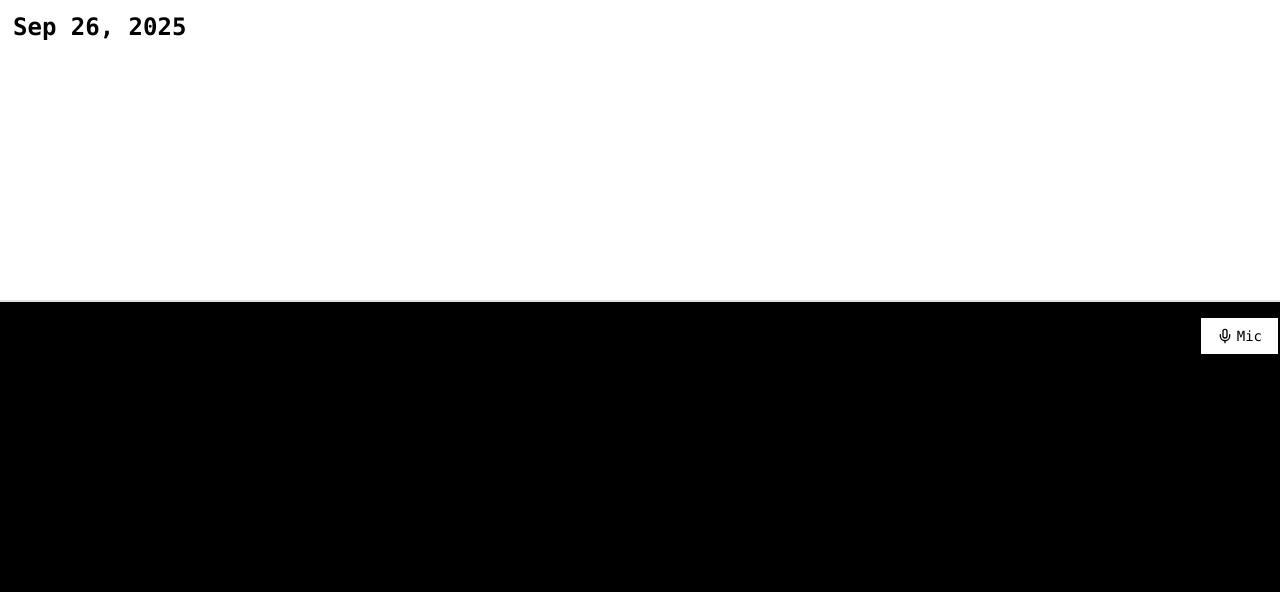
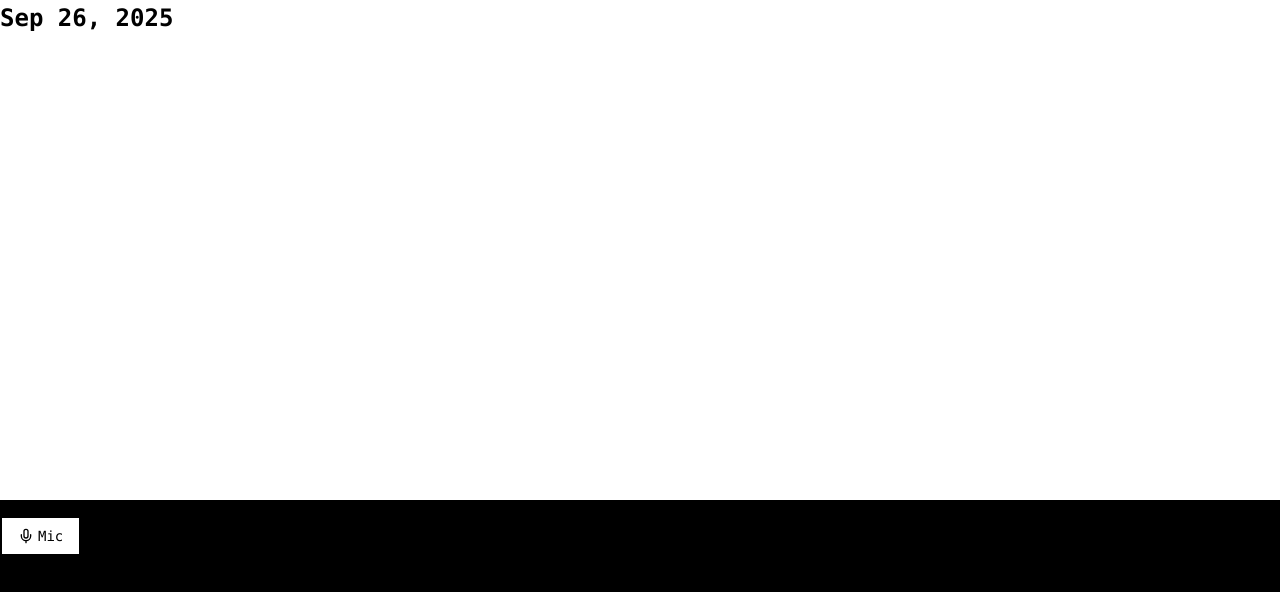
Before and after one commit to yung-tsai/clearcache, a React (Vite) app: page /app/new in a window 1280 px wide. Shown: the top 592 px of the page. Built offline with nearby package versions, Linux system fonts and the light colour scheme; the HTML template or start-up script is replaced by a standard one; a web font is replaced by a local one.

Commit message:
Refactor journal editor styling

```diff
--- a/src/components/JournalEditor.tsx
+++ b/src/components/JournalEditor.tsx
@@ -376,8 +376,8 @@ export default function JournalEditor({ entryId, onDelete }: JournalEditorProps)
   }, []);
 
   return (
-    <div className="space-y-4">
-      <div>
+    <div className="space-y-4 h-full flex flex-col">
+      <div className="flex-1">
         <div
           ref={contentRef}
           contentEditable
@@ -385,25 +385,13 @@ export default function JournalEditor({ entryId, onDelete }: JournalEditorProps)
           onInput={handleContentChange}
           onKeyDown={handleKeyDown}
           onPaste={handlePaste}
-          className="min-h-[300px] font-mono resize-none border border-input bg-white px-3 py-2 text-sm ring-offset-background placeholder:text-muted-foreground focus-visible:outline-none focus-visible:ring-2 focus-visible:ring-ring focus-visible:ring-offset-2 disabled:cursor-not-allowed disabled:opacity-50 rounded-md"
+          className="min-h-[500px] h-full font-mono resize-none bg-white text-sm focus-visible:outline-none"
           style={{ lineHeight: '1.5' }}
         />
       </div>
 
-      <div className="flex gap-2 justify-end">
-        {entryId && (
-          <Button
-            type="button"
-            variant="destructive"
-            onClick={handleDelete}
-            disabled={loading}
-            className="mac-button flex items-center gap-1"
-          >
-            <Trash2 size={12} />
-            Delete
-          </Button>
-        )}
-
+      <div className="flex gap-2 justify-between items-center">
+        <div>
           {isSupported && (
             <Button
               type="button"
@@ -418,6 +406,22 @@ export default function JournalEditor({ entryId, onDelete }: JournalEditorProps)
           )}
         </div>
 
+        <div>
+          {entryId && (
+            <Button
+              type="button"
+              variant="destructive"
+              onClick={handleDelete}
+              disabled={loading}
+              className="mac-button flex items-center gap-1"
+            >
+              <Trash2 size={12} />
+              Delete
+            </Button>
+          )}
+        </div>
+      </div>
+
       {isListening && (
         <div className="text-center text-sm font-mono text-muted-foreground">
           🎤 Listening... Speak now
```
Lines whose indentation alone changed are shown as unchanged.
